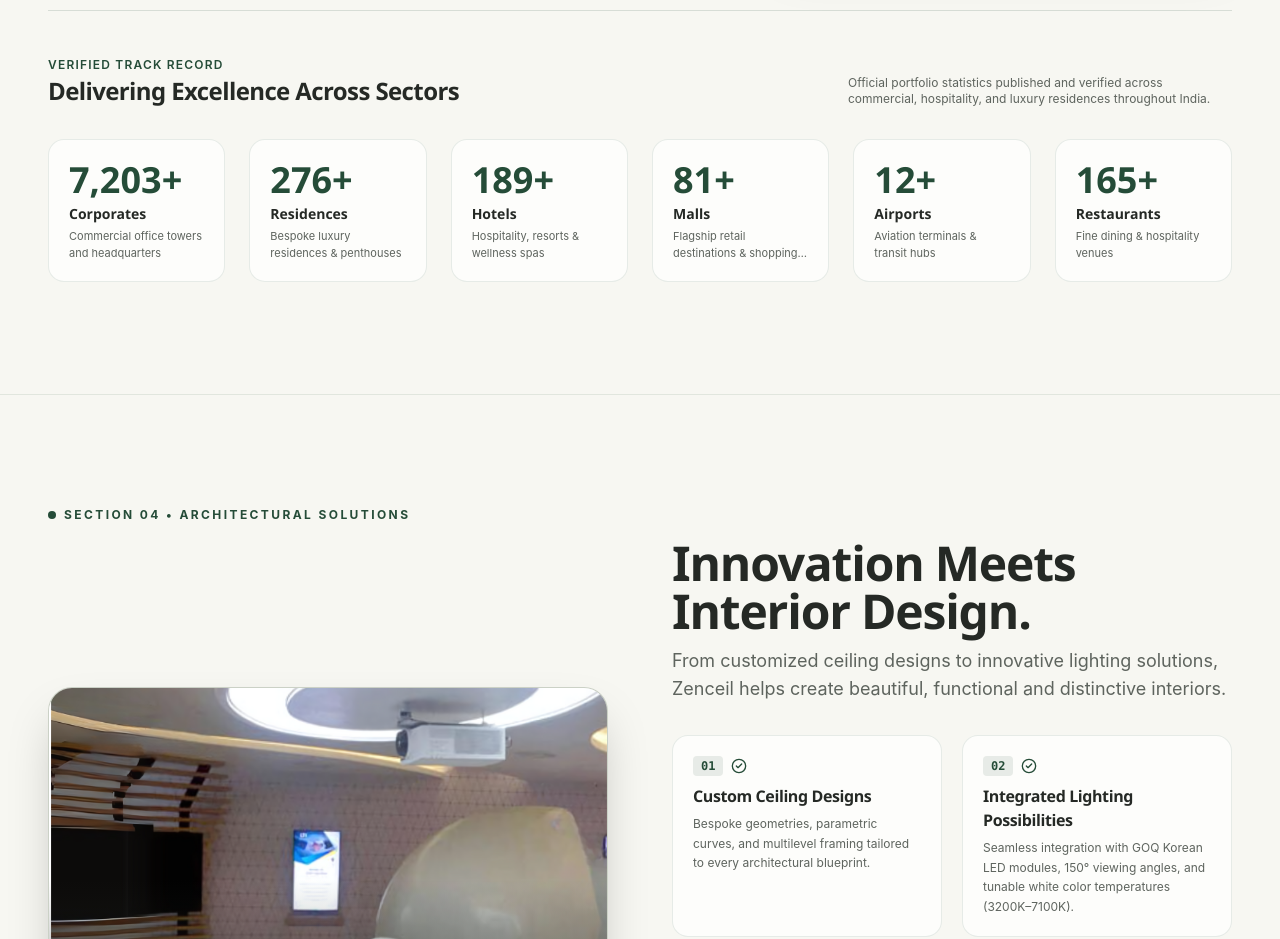
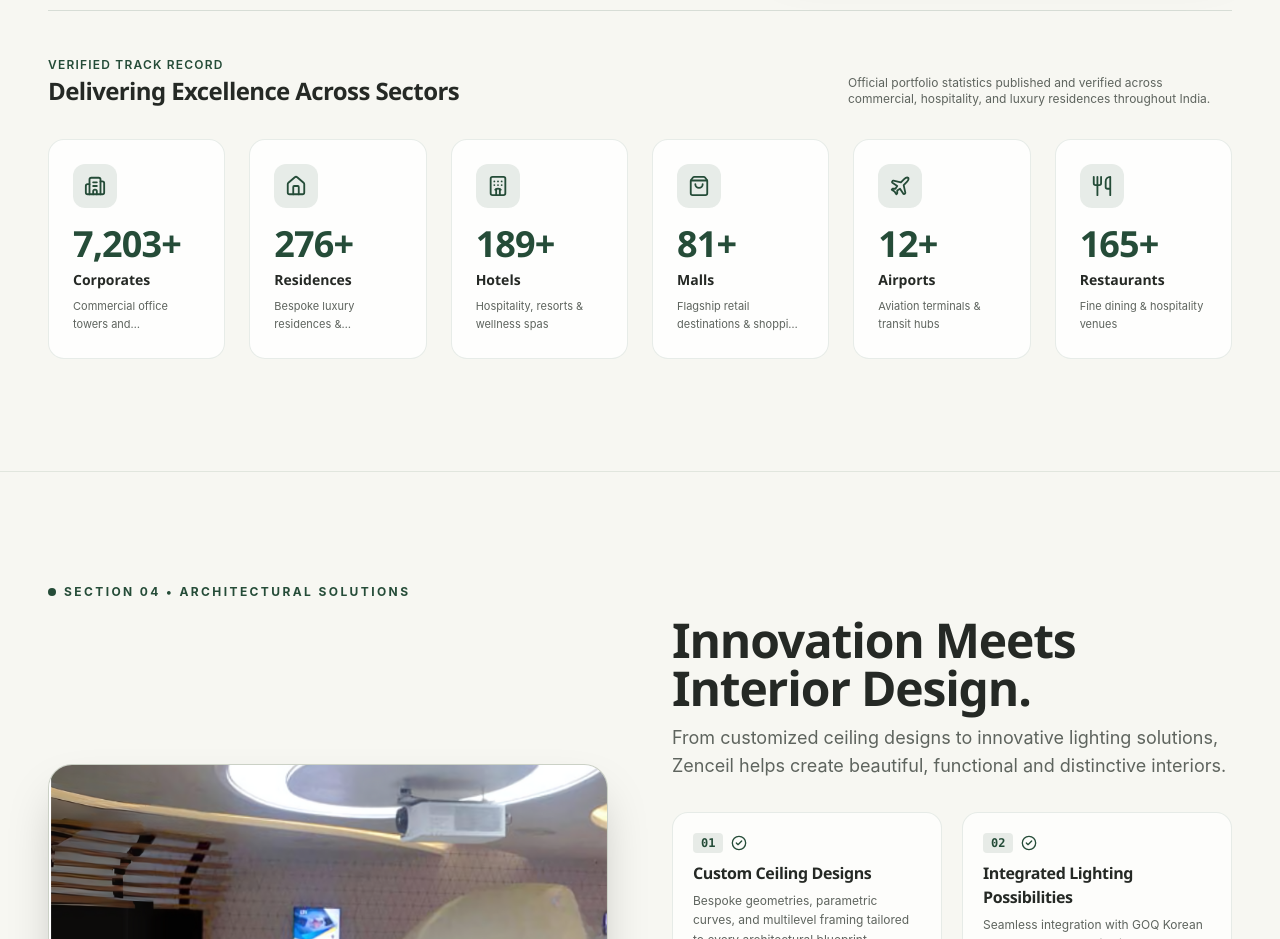
Before and after one commit to bijayalaxmilenka2002/Zenceil-Website, a Next.js app: page / in a window 1280 px wide. Shown: the part 2080-3019 px from the top of the page. Built offline with nearby package versions, Linux system fonts and the light colour scheme.

Commit message:
feat: add sector-specific architectural icons to verified track record cards

```diff
--- a/src/components/sections/WhoWeAreSection.tsx
+++ b/src/components/sections/WhoWeAreSection.tsx
@@ -3,7 +3,17 @@
 import React, { useState, useEffect, useRef } from "react";
 import Image from "next/image";
 import { VERIFIED_STATISTICS } from "@/data/zenceilData";
-import { ArrowRight, ShieldCheck, CheckCircle2 } from "lucide-react";
+import {
+  ArrowRight,
+  ShieldCheck,
+  CheckCircle2,
+  Building2,
+  Home,
+  Hotel,
+  ShoppingBag,
+  Plane,
+  Utensils
+} from "lucide-react";
 
 export const WhoWeAreSection: React.FC = () => {
   const [animatedValues, setAnimatedValues] = useState<number[]>(
@@ -51,6 +61,15 @@ export const WhoWeAreSection: React.FC = () => {
 
     return () => observer.disconnect();
   }, [hasAnimated]);
+
+  const sectorIcons: Record<string, React.ReactNode> = {
+    Corporates: <Building2 size={22} />,
+    Residences: <Home size={22} />,
+    Hotels: <Hotel size={22} />,
+    Malls: <ShoppingBag size={22} />,
+    Airports: <Plane size={22} />,
+    Restaurants: <Utensils size={22} />,
+  };
 
   return (
     <section
@@ -156,16 +175,25 @@ export const WhoWeAreSection: React.FC = () => {
             {VERIFIED_STATISTICS.map((stat, idx) => (
               <div
                 key={stat.label}
-                className="p-5 rounded-2xl bg-white/70 border border-[#254C38]/10 hover:border-[#254C38]/30 transition-all duration-300 hover:shadow-sm"
+                className="group p-5 sm:p-6 rounded-2xl bg-white/80 border border-[#254C38]/10 hover:border-[#254C38]/30 transition-all duration-300 hover:shadow-lg hover:-translate-y-1 flex flex-col justify-between"
               >
-                <div className="text-2xl sm:text-3xl md:text-4xl font-extrabold text-[#254C38] font-manrope">
-                  {animatedValues[idx].toLocaleString()}
-                  <span>{stat.suffix}</span>
+                <div>
+                  {/* Subject Logo / Icon Badge according to headline */}
+                  <div className="w-11 h-11 rounded-xl bg-[#254C38]/10 text-[#254C38] flex items-center justify-center mb-4 group-hover:bg-[#254C38] group-hover:text-[#F7F7F2] group-hover:scale-105 transition-all duration-300 shadow-xs">
+                    {sectorIcons[stat.label] || <Building2 size={22} />}
+                  </div>
+
+                  <div className="text-2xl sm:text-3xl md:text-4xl font-extrabold text-[#254C38] font-manrope tracking-tight">
+                    {animatedValues[idx].toLocaleString()}
+                    <span>{stat.suffix}</span>
+                  </div>
+
+                  <div className="text-sm font-bold text-[#252925] mt-1.5 font-manrope">
+                    {stat.label}
+                  </div>
                 </div>
-                <div className="text-sm font-bold text-[#252925] mt-1 font-manrope">
-                  {stat.label}
-                </div>
-                <p className="text-[11px] text-[#5E645E] mt-1 line-clamp-2">
+
+                <p className="text-[11px] text-[#5E645E] mt-2 line-clamp-2 leading-relaxed">
                   {stat.description}
                 </p>
               </div>
```
